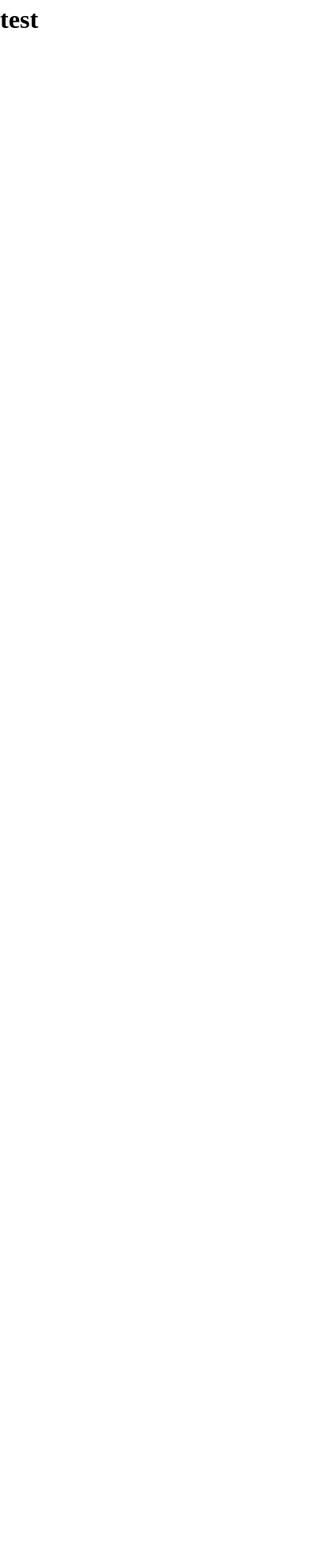
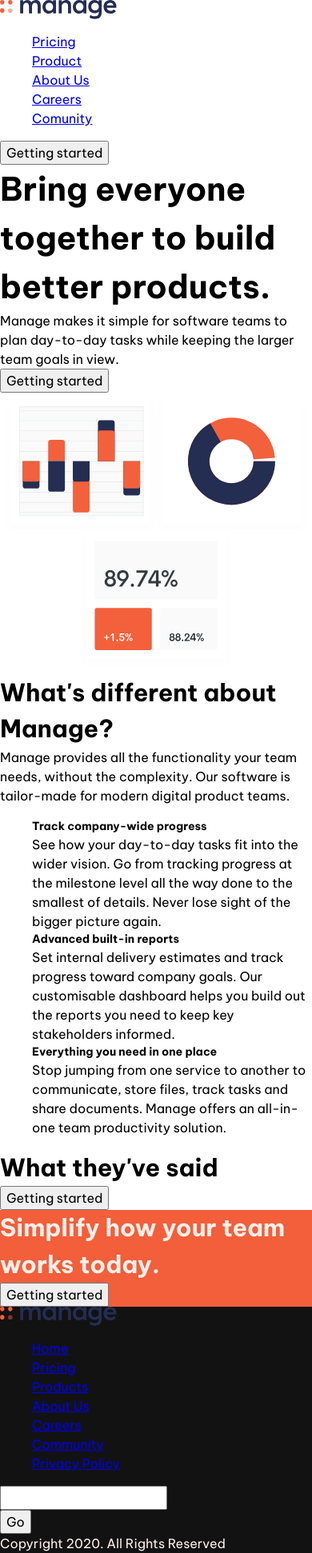
Before and after one commit to aalend/manage-landing-page, a website built with Vite: page index.html in a window 390 px wide. Shown: the whole page at 80% size. Before the commit the page ends 844 px from the top, so only its background shows below. Built offline with nearby package versions, Linux system fonts and the light colour scheme.

Commit message:
HTML Structure
In this point we are writing HTML structure that is related to providied Figma file.

```diff
--- a/index.html
+++ b/index.html
@@ -19,7 +19,152 @@
     <link rel="stylesheet" href="./src/styles/main.scss" />
     <script type="module" src="./src/scripts/main.js"></script>
   </head>
-  <body>
-    <h1>test</h1>
+  <body class="font-sans">
+    <header class="site-head">
+      <div class="container">
+        <a href="#"><img src="./src/images/logo.svg" alt="Manage" /></a>
+        <nav class="nav nav--primary">
+          <ul aria-label="primary" role="list" class="nav__list">
+            <li><a href="#">Pricing</a></li>
+            <li><a href="#">Product</a></li>
+            <li><a href="#">About Us</a></li>
+            <li><a href="#">Careers</a></li>
+            <li><a href="#">Comunity</a></li>
+          </ul>
+        </nav>
+        <button class="button">Getting started</button>
+      </div>
+    </header>
+    <main>
+      <section>
+        <div class="container">
+          <div class="even-columns">
+            <div>
+              <h1 class="font-xl font-bold">
+                Bring everyone together to build better products.
+              </h1>
+              <p>
+                Manage makes it simple for software teams to plan day-to-day
+                tasks while keeping the larger team goals in view.
+              </p>
+              <button class="button">Getting started</button>
+            </div>
+            <div>
+              <img src="./src/images/illustration-intro.svg" alt="" />
+            </div>
+          </div>
+        </div>
+      </section>
+      <section>
+        <div class="container">
+          <div class="even-columns">
+            <div>
+              <h2 class="font-lg font-bold">What's different about Manage?</h2>
+              <p>
+                Manage provides all the functionality your team needs, without
+                the complexity. Our software is tailor-made for modern digital
+                product teams.
+              </p>
+            </div>
+            <div>
+              <ul class="number-list" role="list">
+                <li>
+                  <h3 class="font-base font-bold">
+                    Track company-wide progress
+                  </h3>
+                  <p>
+                    See how your day-to-day tasks fit into the wider vision. Go
+                    from tracking progress at the milestone level all the way
+                    done to the smallest of details. Never lose sight of the
+                    bigger picture again.
+                  </p>
+                </li>
+                <li>
+                  <h3 class="font-base font-bold">Advanced built-in reports</h3>
+                  <p>
+                    Set internal delivery estimates and track progress toward
+                    company goals. Our customisable dashboard helps you build
+                    out the reports you need to keep key stakeholders informed.
+                  </p>
+                </li>
+                <li>
+                  <h3 class="font-base font-bold">
+                    Everything you need in one place
+                  </h3>
+                  <p>
+                    Stop jumping from one service to another to communicate,
+                    store files, track tasks and share documents. Manage offers
+                    an all-in-one team productivity solution.
+                  </p>
+                </li>
+              </ul>
+            </div>
+          </div>
+        </div>
+      </section>
+      <section class="carousel">
+        <h2 class="font-lg font-bold">What they've said</h2>
+
+        <!-- Carousel here -->
+
+        <button class="button">Getting started</button>
+      </section>
+      <section class="cta | bg-primary-400 text-neutral-100">
+        <div class="container">
+          <div class="even-columns">
+            <div>
+              <p class="font-lg font-bold">
+                Simplify how your team works today.
+              </p>
+            </div>
+            <div>
+              <button class="button" data-type="inverted">
+                Getting started
+              </button>
+            </div>
+          </div>
+        </div>
+      </section>
+    </main>
+
+    <footer class="site-foot | bg-neutral-900 text-neutral-100">
+      <div class="container">
+        <div class="even-columns">
+          <div>
+            <a href="#"><img src="./src/images/logo.svg" alt="Manage" /></a>
+            <ul role="list" aria-label="social links">
+              <li><a aria-label="facebook" href="#"></a></li>
+              <li><a aria-label="youtube" href="#"></a></li>
+              <li><a aria-label="twitter" href="#"></a></li>
+              <li><a aria-label="pinterest" href="#"></a></li>
+              <li><a aria-label="instagram" href="#"></a></li>
+            </ul>
+          </div>
+          <div>
+            <nav class="nav nav--footer">
+              <ul aria-label="footer" role="list">
+                <li><a href="#">Home</a></li>
+                <li><a href="#">Pricing</a></li>
+                <li><a href="#">Products</a></li>
+                <li><a href="#">About Us</a></li>
+                <li><a href="#">Careers</a></li>
+                <li><a href="#">Community</a></li>
+                <li><a href="#">Privacy Policy</a></li>
+              </ul>
+            </nav>
+          </div>
+          <div>
+            <form action="" class="form">
+              <div class="form__group">
+                <label for="email"></label>
+                <input type="email" name="email" id="email" />
+              </div>
+              <button class="button">Go</button>
+            </form>
+          </div>
+          <p>Copyright 2020. All Rights Reserved</p>
+        </div>
+      </div>
+    </footer>
   </body>
 </html>
--- a/src/styles/_reset.scss
+++ b/src/styles/_reset.scss
@@ -20,8 +20,8 @@ dd {
 }
 
 /* Remove list styles on ul, ol elements with a list role, which suggests default styling will be removed */
-ul[role="list"],
-ol[role="list"] {
+ul[role='list'],
+ol[role='list'] {
   list-style: none;
 }
 
@@ -30,13 +30,13 @@ html:focus-within {
   scroll-behavior: smooth;
 }
 
-/* Set core body defaults */
 html,
 body {
-	min-height: 100vh;
+  height: 100%;
 }
 
 body {
+  min-height: 100vh;
   text-rendering: optimizeSpeed;
   line-height: 1.5;
 }
--- a/src/styles/_tokens.scss
+++ b/src/styles/_tokens.scss
@@ -3,12 +3,12 @@ $family: (
 );
 
 $fontSize: (
-  text-2xs: 0.8125rem,
-  text-xs: 0.875rem,
-  text-sm: 0.9375rem,
-  text-base: clamp(0.875rem, 0.81rem + 0.26vw, 1rem),
-  text-lg: clamp(1.875rem, 1.57rem + 1.33vw, 2.5rem),
-  text-xl: clamp(2.5rem, 2.02rem + 2.13vw, 3.5rem),
+  2xs: 0.8125rem,
+  xs: 0.875rem,
+  sm: 0.9375rem,
+  base: clamp(0.875rem, 0.81rem + 0.26vw, 1rem),
+  lg: clamp(1.875rem, 1.57rem + 1.33vw, 2.5rem),
+  xl: clamp(2.5rem, 2.02rem + 2.13vw, 3.5rem),
 );
 
 $fontWeight: (
@@ -20,7 +20,7 @@ $fontWeight: (
 $colors: (
   neutral-100: hsl(13, 100%, 96%),
   neutral-800: hsl(232, 12%, 13%),
-  neutral-900: hsl(0, 0%, 0%),
-  primary-400: hsl(228, 39%, 23%),
+  neutral-900: hsl(0, 0%, 7%),
+  primary-400: hsl(12, 88%, 59%),
   orange-400: hsl(12, 88%, 59%),
 );
```
Lines whose indentation alone changed are shown as unchanged.
